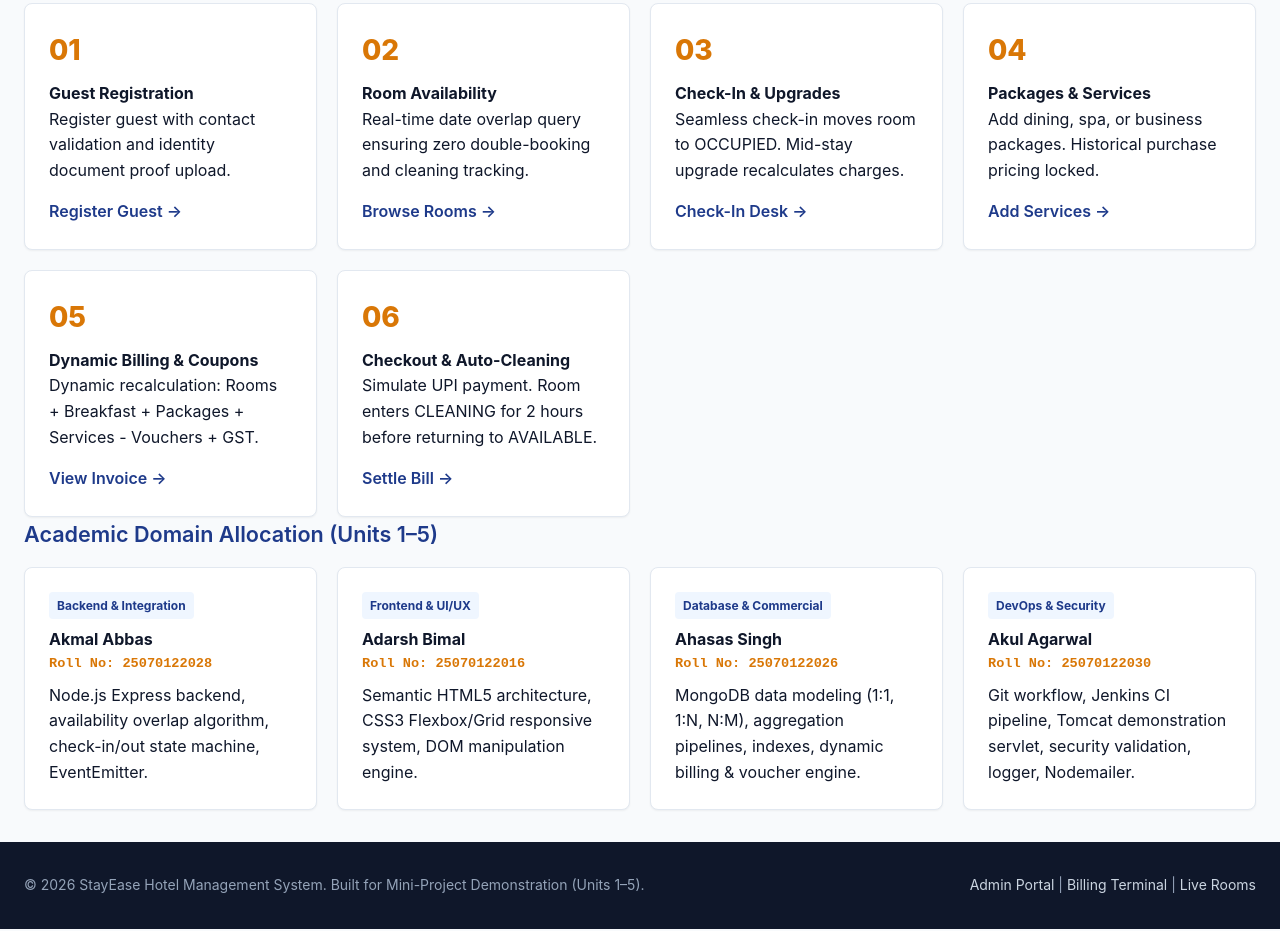
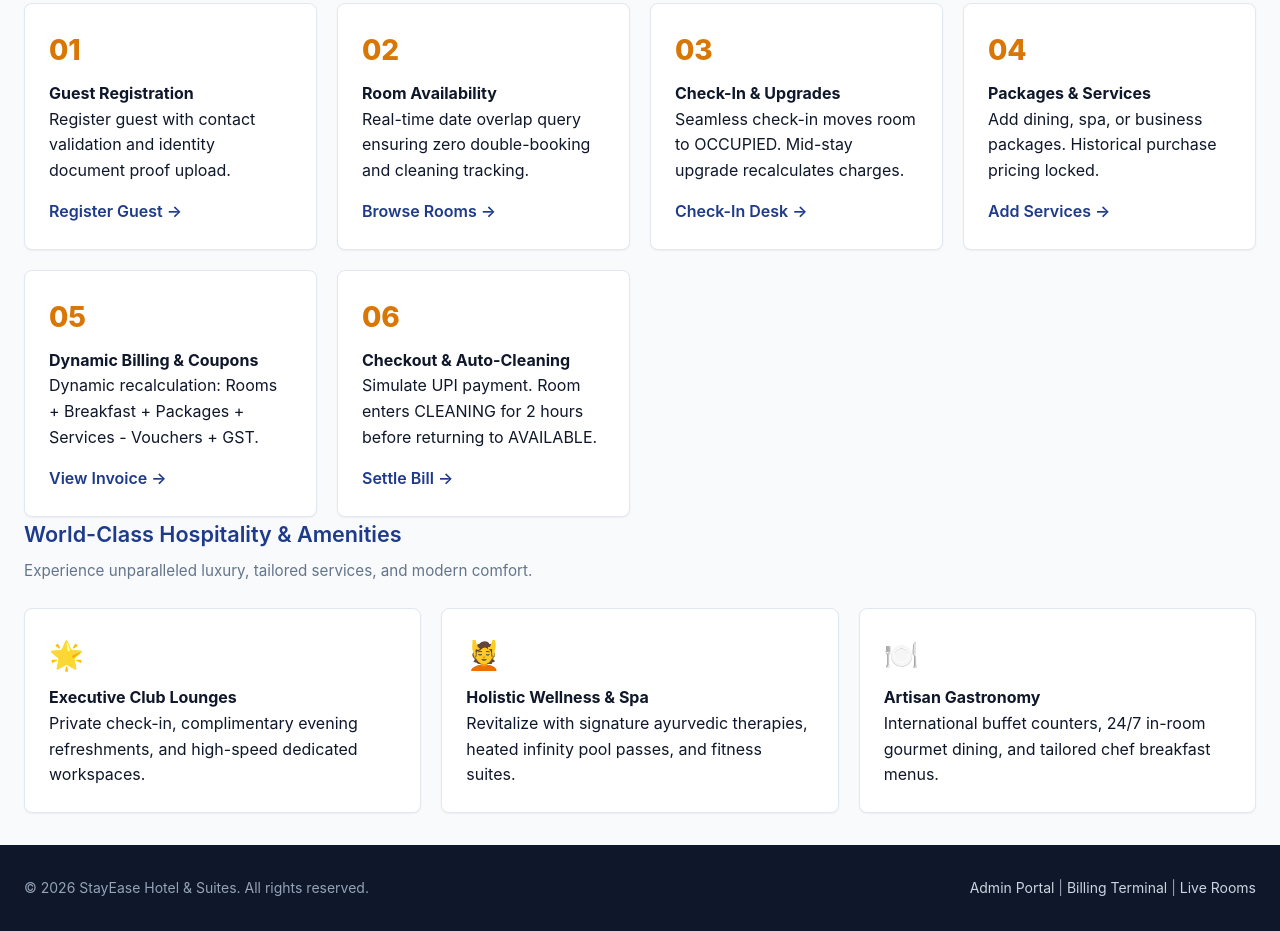
Before and after one commit to akmaabbas07-debug/StayEase---Hotel-Management-System, a website: page public/index.html in a window 1280 px wide. Shown: the part 703-1634 px from the top of the page. Drawn offline with Linux system fonts and the light colour scheme.

Commit message:
Removed internal academic team allocation from public-facing UI

```diff
--- a/public/index.html
+++ b/public/index.html
@@ -49,7 +49,7 @@
     <!-- HERO SECTION -->
     <section class="hero-banner" aria-labelledby="hero-title">
       <div class="hero-content">
-        <span class="badge badge-gold">University Mini-Project (Units 1–5)</span>
+        <span class="badge badge-gold">5-Star Luxury Experience</span>
         <h2 id="hero-title">Seamless Hospitality, Dynamic Billing & Guest Management</h2>
         <p class="hero-subtext">
           An interconnected hotel operations platform handling the entire guest journey:
@@ -113,34 +113,29 @@
       </div>
     </section>
 
-    <!-- TEAM ALLOCATION SPOTLIGHT (Academic Demonstration) -->
-    <section class="team-spotlight" aria-labelledby="team-title">
-      <h3 id="team-title" class="section-title">Academic Domain Allocation (Units 1–5)</h3>
-      <div class="team-grid">
-        <div class="team-card">
-          <span class="role-badge">Backend & Integration</span>
-          <h4>Akmal Abbas</h4>
-          <p class="roll-no">Roll No: 25070122028</p>
-          <p class="desc">Node.js Express backend, availability overlap algorithm, check-in/out state machine, EventEmitter.</p>
-        </div>
-        <div class="team-card">
-          <span class="role-badge">Frontend & UI/UX</span>
-          <h4>Adarsh Bimal</h4>
-          <p class="roll-no">Roll No: 25070122016</p>
-          <p class="desc">Semantic HTML5 architecture, CSS3 Flexbox/Grid responsive system, DOM manipulation engine.</p>
-        </div>
-        <div class="team-card">
-          <span class="role-badge">Database & Commercial</span>
-          <h4>Ahasas Singh</h4>
-          <p class="roll-no">Roll No: 25070122026</p>
-          <p class="desc">MongoDB data modeling (1:1, 1:N, N:M), aggregation pipelines, indexes, dynamic billing & voucher engine.</p>
-        </div>
-        <div class="team-card">
-          <span class="role-badge">DevOps & Security</span>
-          <h4>Akul Agarwal</h4>
-          <p class="roll-no">Roll No: 25070122030</p>
-          <p class="desc">Git workflow, Jenkins CI pipeline, Tomcat demonstration servlet, security validation, logger, Nodemailer.</p>
-        </div>
+    <!-- HOTEL AMENITIES & VALUE PROPOSITION -->
+    <section class="amenities-spotlight" aria-labelledby="amenities-title">
+      <h3 id="amenities-title" class="section-title">World-Class Hospitality & Amenities</h3>
+      <p class="section-subtitle">Experience unparalleled luxury, tailored services, and modern comfort.</p>
+
+      <div class="workflow-grid">
+        <article class="workflow-card">
+          <div class="step-num">🌟</div>
+          <h4>Executive Club Lounges</h4>
+          <p>Private check-in, complimentary evening refreshments, and high-speed dedicated workspaces.</p>
+        </article>
+
+        <article class="workflow-card">
+          <div class="step-num">💆</div>
+          <h4>Holistic Wellness & Spa</h4>
+          <p>Revitalize with signature ayurvedic therapies, heated infinity pool passes, and fitness suites.</p>
+        </article>
+
+        <article class="workflow-card">
+          <div class="step-num">🍽️</div>
+          <h4>Artisan Gastronomy</h4>
+          <p>International buffet counters, 24/7 in-room gourmet dining, and tailored chef breakfast menus.</p>
+        </article>
       </div>
     </section>
   </main>
@@ -148,7 +143,7 @@
   <!-- ACCESSIBLE FOOTER -->
   <footer class="site-footer">
     <div class="footer-container">
-      <p>&copy; 2026 StayEase Hotel Management System. Built for Mini-Project Demonstration (Units 1–5).</p>
+      <p>&copy; 2026 StayEase Hotel &amp; Suites. All rights reserved.</p>
       <p class="footer-links">
         <a href="admin.html">Admin Portal</a> |
         <a href="billing.html">Billing Terminal</a> |
```
Also changed, not shown: public/admin.html (+1 -1 lines), public/billing.html (+1 -1 lines), public/booking.html (+1 -1 lines), public/checkin.html (+1 -1 lines), public/packages.html (+1 -1 lines), public/payment.html (+1 -1 lines), public/rooms.html (+1 -1 lines), public/services.html (+1 -1 lines), public/vouchers.html (+1 -1 lines).
